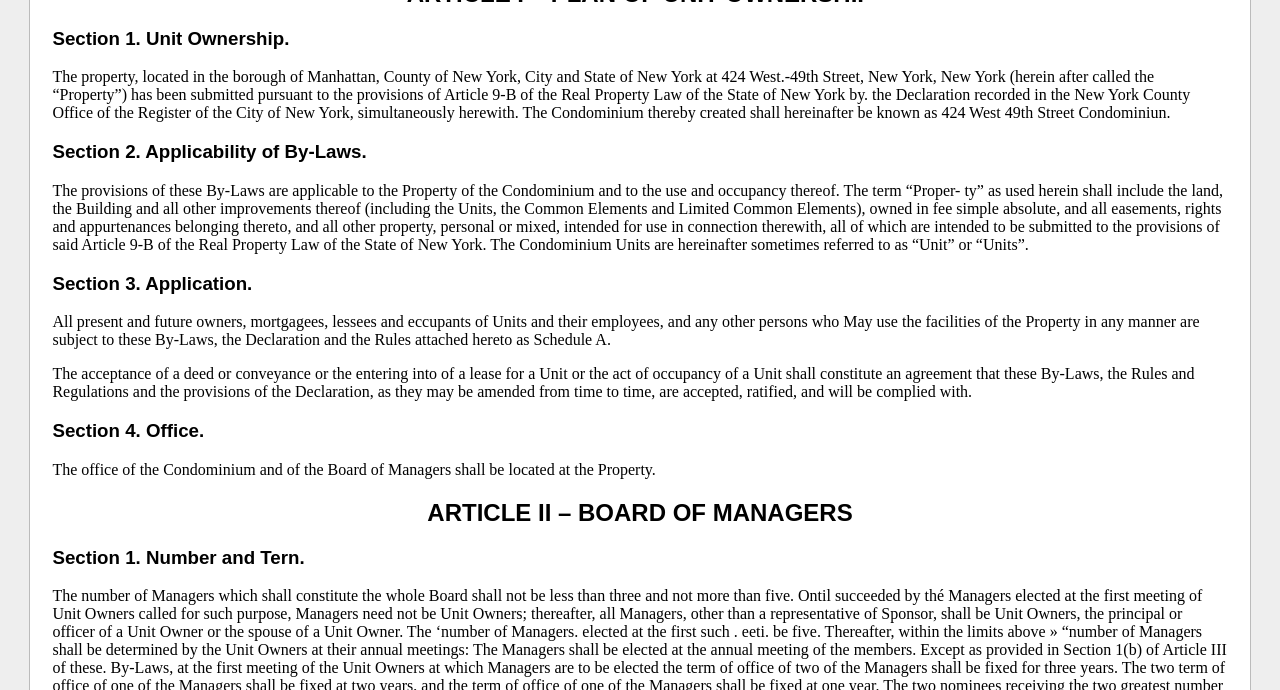
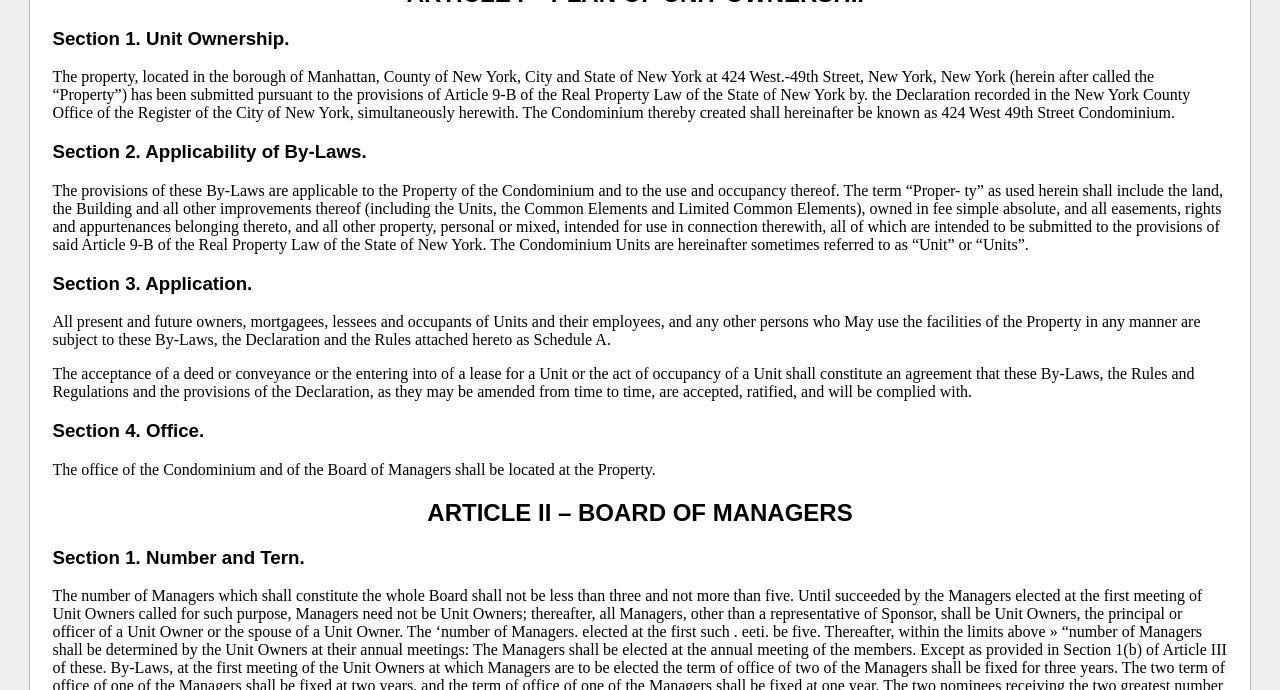
Before and after one commit to lmanul/424, a Jekyll site: the page built from index.md, in a window 1280 px wide and 1400 px high. Shown: the part 305-995 px from the top of the window. Built offline with Jekyll 4.4.1, drawn with Linux system fonts in a browser that asks for light colours; some of the changed text lies outside the part shown.

Commit message:
Spelling

```diff
--- a/index.md
+++ b/index.md
@@ -25,7 +25,7 @@ called the "Property”) has been submitted pursuant to the provisions of Articl
 9-B of the Real Property Law of the State of New York by. the Declaration
 recorded in the New York County Office of the Register of the City of New York,
 simultaneously herewith. The Condominium thereby created shall hereinafter be
-known as 424 West 49th Street Condominiun.
+known as 424 West 49th Street Condominium.
 
 ### Section 2. Applicability of By-Laws.
 
@@ -42,7 +42,7 @@ York. The Condominium Units are hereinafter sometimes referred to as "Unit" or
 
 ### Section 3. Application.
 
-All present and future owners, mortgagees, lessees and eccupants of Units and
+All present and future owners, mortgagees, lessees and occupants of Units and
 their employees, and any other persons who May use the facilities of the
 Property in any manner are subject to these By-Laws, the Declaration and the
 Rules attached hereto as Schedule A.
@@ -64,8 +64,8 @@ the Property.
 ### Section 1. Number and Tern.
 
 The number of Managers which shall constitute the
-whole Board shall not be less than three and not more than five. Ontil succeeded
-by thé Managers elected at the first meeting of Unit Owners called for such
+whole Board shall not be less than three and not more than five. Until succeeded
+by the Managers elected at the first meeting of Unit Owners called for such
 purpose, Managers need not be Unit Owners; thereafter, all Managers, other than
 a representative of Sponsor, shall be Unit Owners, the principal or officer of a
 Unit Owner or the spouse of a Unit Owner. The ‘number of Managers. elected at
```
Also changed, not shown: other parts of index.md (+1 -1 lines), 1 other file.
